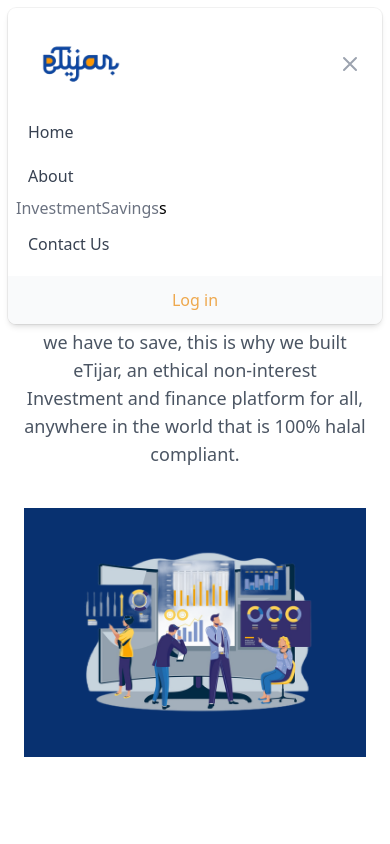
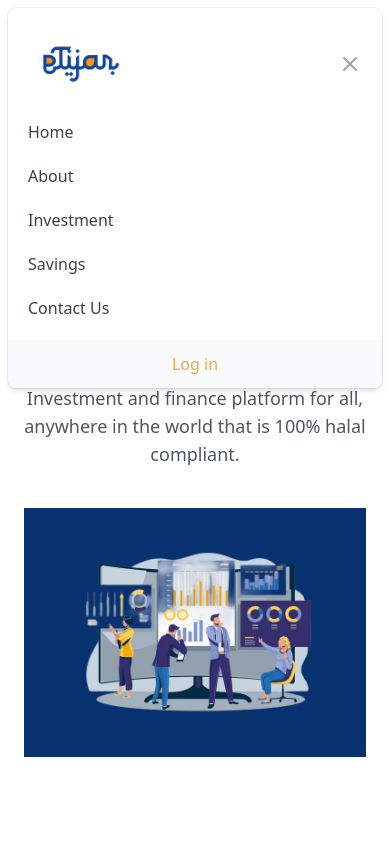
Before and after one commit to eTijar/etijar-landing, a Next.js app: page /about in a window 390 px wide. Both pictures are taken after a click on the button "Open main menu". Shown: the top 844 px of the page. Built offline with nearby package versions, Linux system fonts and the light colour scheme; what @tailwindcss/typography would draw is missing.

Commit message:
fixed nav links

```diff
--- a/components/Header.tsx
+++ b/components/Header.tsx
@@ -103,14 +103,14 @@ return(
 						<Link href="/about" passHref><a href="#" className="block px-3 py-2 rounded-md text-base font-medium text-gray-700 hover:text-gray-900 hover:bg-gray-50">
 							About
 						</a></Link>
-						<Link href="/investment" passHref><a  className="font-medium text-gray-500 hover:text-gray-900">
+						<Link href="/investment" passHref><a  className="block px-3 py-2 rounded-md text-base font-medium text-gray-700 hover:text-gray-900 hover:bg-gray-50">
 							Investment
 						</a>
                         </Link>
-						<Link href="/savings" passHref><a  className="font-medium text-gray-500 hover:text-gray-900">
+						<Link href="/savings" passHref><a  className="block px-3 py-2 rounded-md text-base font-medium text-gray-700 hover:text-gray-900 hover:bg-gray-50">
 							Savings
 						</a>
-                        </Link>s
+                        </Link>
 
                         <Link href="/contact" passHref><a href="#" className="block px-3 py-2 rounded-md text-base font-medium text-gray-700 hover:text-gray-900 hover:bg-gray-50">
 							Contact Us
```
